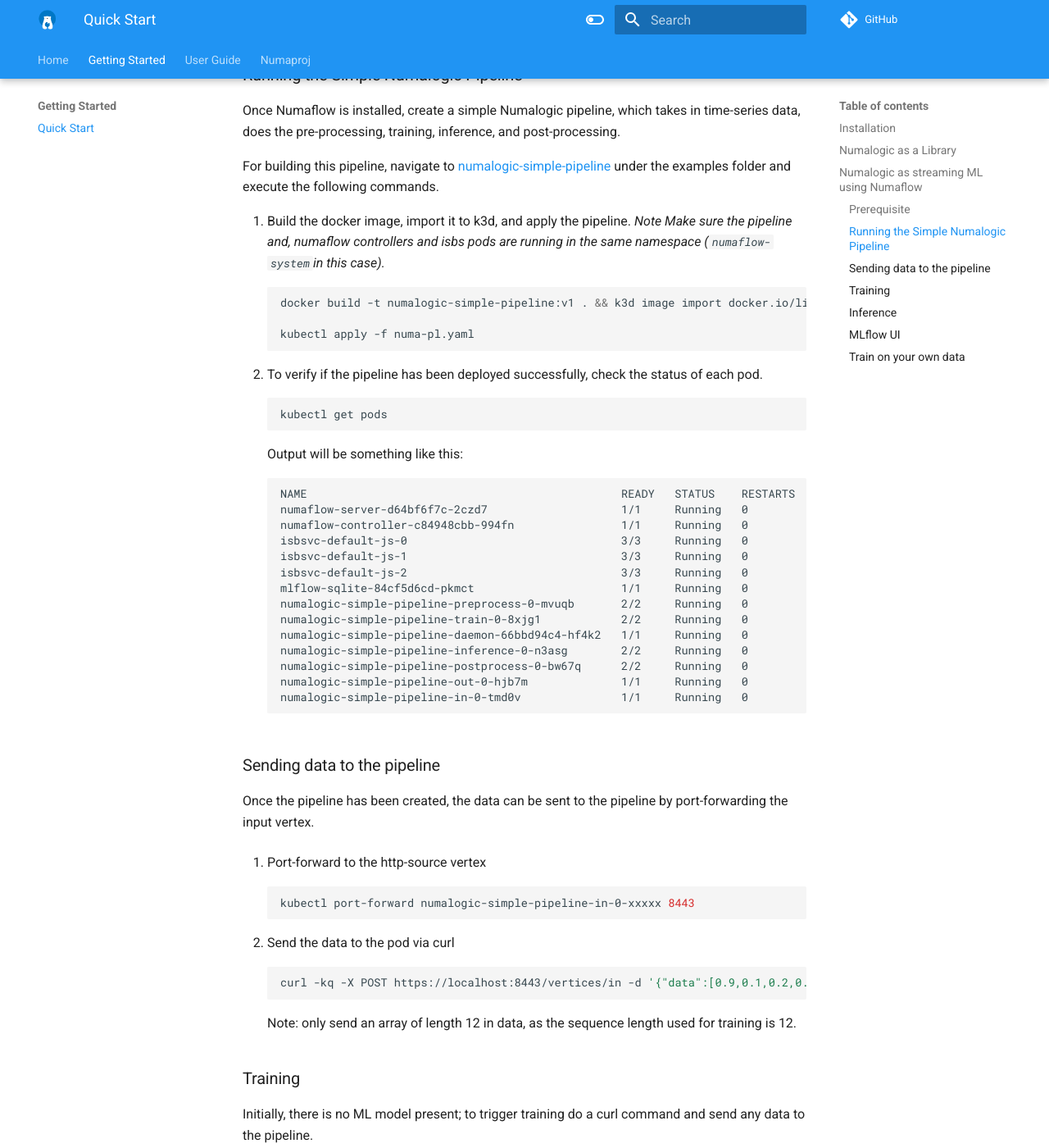
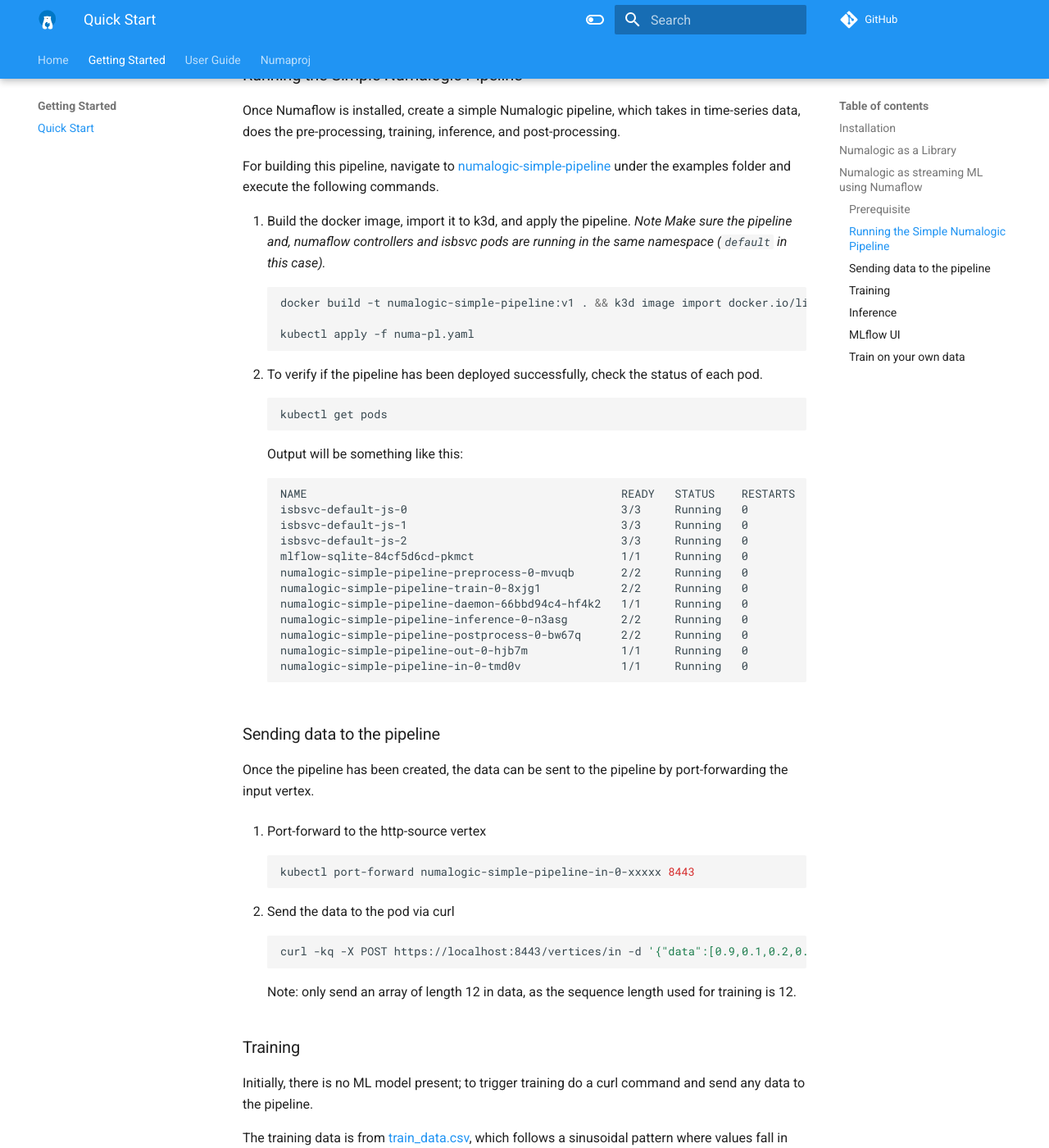
Before and after one commit to numaproj/numalogic, an MkDocs documentation site: the page built from docs/quick-start.md, in a window 1280 px wide and 1400 px high, scrolled down 1649 px. Shown: the whole window at 82% size. Built offline with MkDocs 1.6.1 and Material for MkDocs 9.7.7, drawn with Linux system fonts in a browser that asks for light colours; comment, search, counter and statistics services are not loaded.

````diff
--- a/docs/quick-start.md
+++ b/docs/quick-start.md
@@ -72,7 +72,7 @@
 
 For building this pipeline, navigate to [numalogic-simple-pipeline](https://github.com/numaproj/numalogic/tree/main/examples/numalogic-simple-pipeline) under the examples folder and execute the following commands.
 
-1. Build the docker image, import it to k3d, and apply the pipeline. *Note Make sure the pipeline and, numaflow controllers and isbs pods are running in the same namespace (`numaflow-system`in this case).*
+1. Build the docker image, import it to k3d, and apply the pipeline. *Note Make sure the pipeline and, numaflow controllers and isbsvc pods are running in the same namespace (`default` in this case).*
 ```shell
 docker build -t numalogic-simple-pipeline:v1 . && k3d image import docker.io/library/numalogic-simple-pipeline:v1
 
@@ -85,8 +85,6 @@
 Output will be something like this:
 ```
 NAME                                               READY   STATUS    RESTARTS   AGE
-numaflow-server-d64bf6f7c-2czd7                    1/1     Running   0          72s
-numaflow-controller-c84948cbb-994fn                1/1     Running   0          72s
 isbsvc-default-js-0                                3/3     Running   0          68s
 isbsvc-default-js-1                                3/3     Running   0          68s
 isbsvc-default-js-2                                3/3     Running   0          68s
````
Also changed, not shown: 3 other files.
